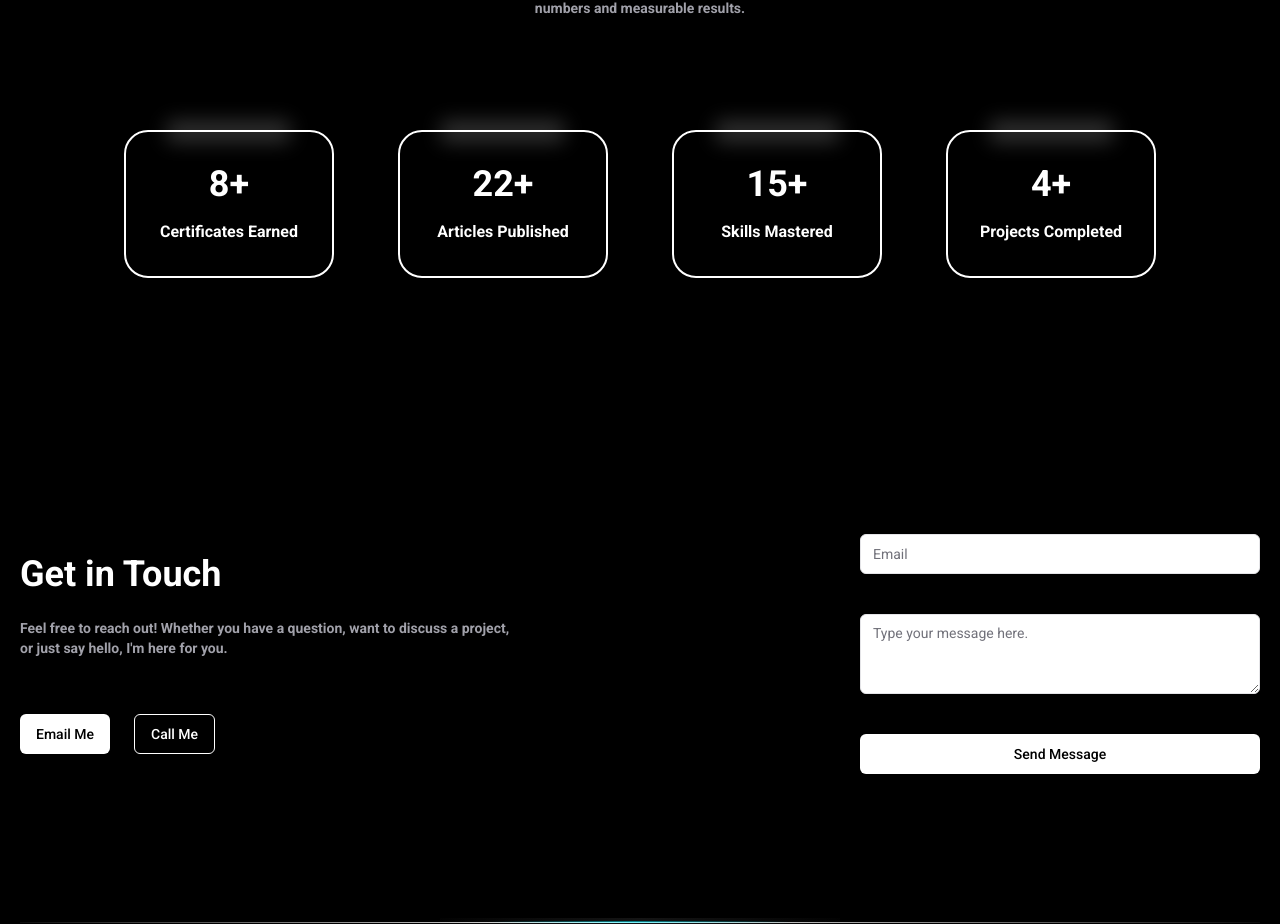
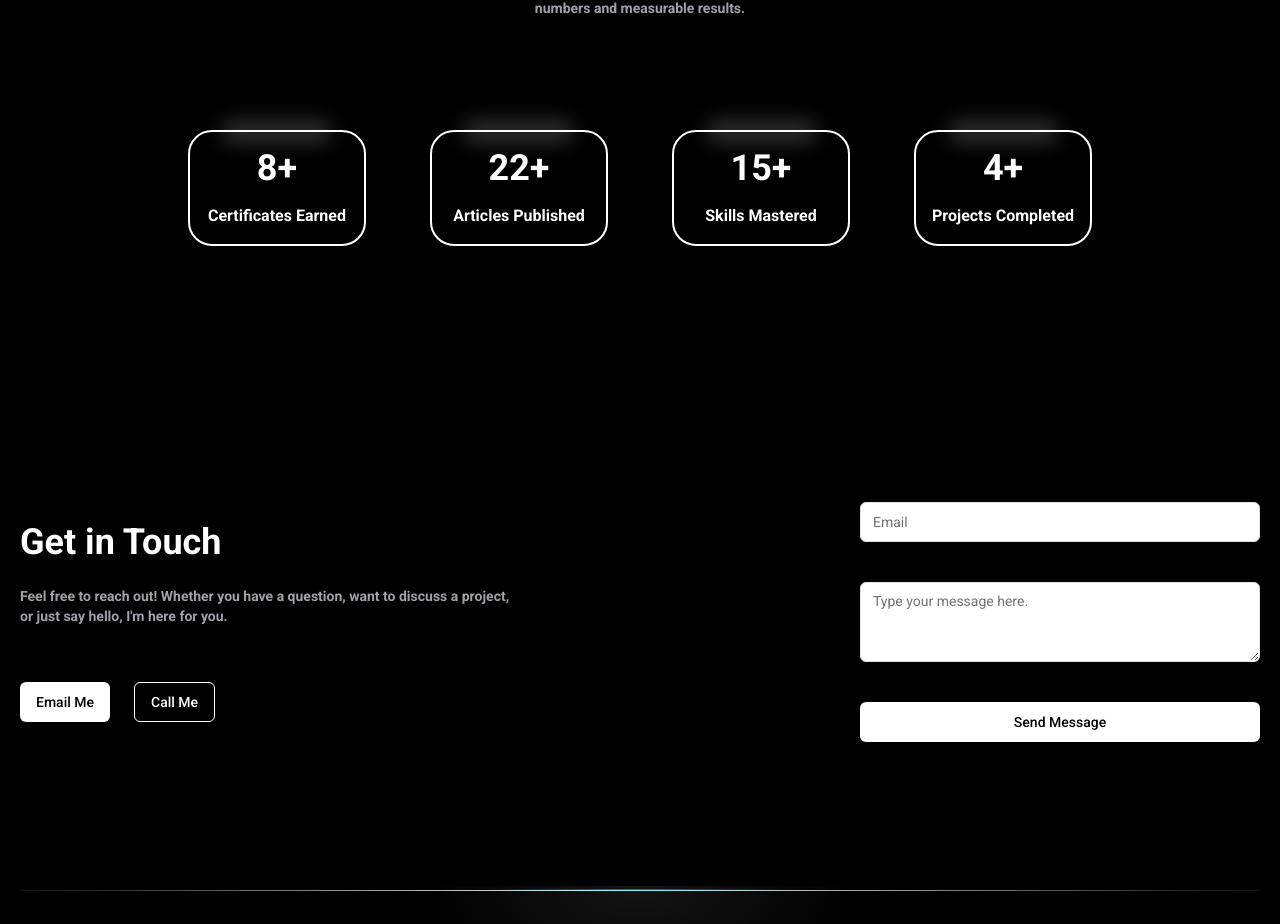
Before and after one commit to arentalb/modern-portfolio, a React (Vite) app: page / in a window 1280 px wide. Shown: the part 5678-6602 px from the top of the page. Built offline with nearby package versions, Linux system fonts and the light colour scheme.

Commit message:
Fix statistics card layout

```diff
--- a/src/features/home/sections/StatisticsSection.tsx
+++ b/src/features/home/sections/StatisticsSection.tsx
@@ -62,7 +62,7 @@ function Statistics() {
   return (
     <div
       className={
-        "grid grid-cols-2 gap-4 sm:grid-cols-3 md:grid-cols-4 md:gap-16"
+        "md: grid grid-cols-2  gap-4 sm:gap-8 md:gap-x-16 md:gap-y-12 lg:grid-cols-4 lg:gap-16"
       }
     >
       {StatisticData.map((StatisticDatum) => (
@@ -82,7 +82,9 @@ interface StatisticComponentProps {
 function Statistic({ statistic }: StatisticComponentProps) {
   return (
     <div
-      className={"relative rounded-3xl border-2 border-white p-4 sm:p-6 md:p-8"}
+      className={
+        "relative flex flex-col justify-center rounded-3xl border-2  border-white p-4 "
+      }
     >
       <div
         className="absolute inset-x-0 -top-px mx-auto h-px w-1/2"
```
